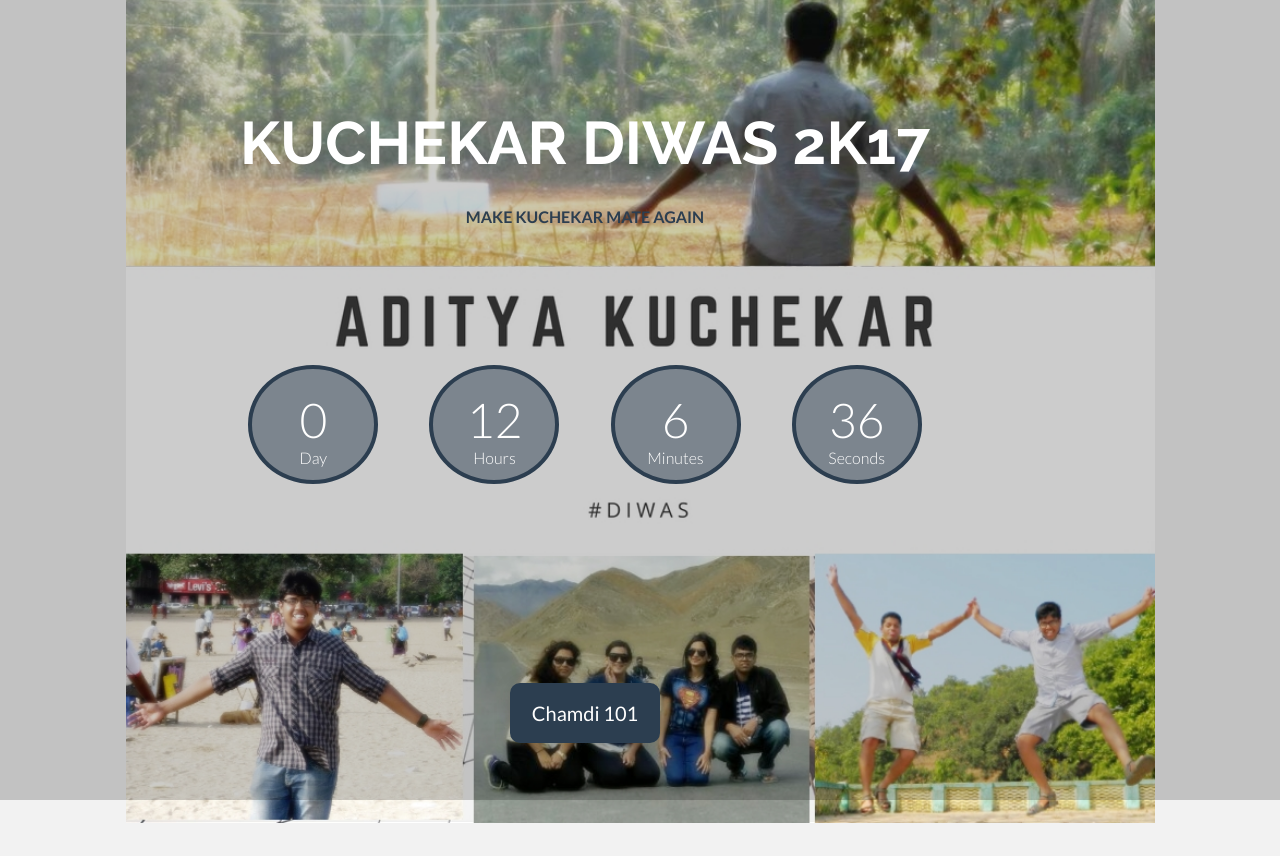
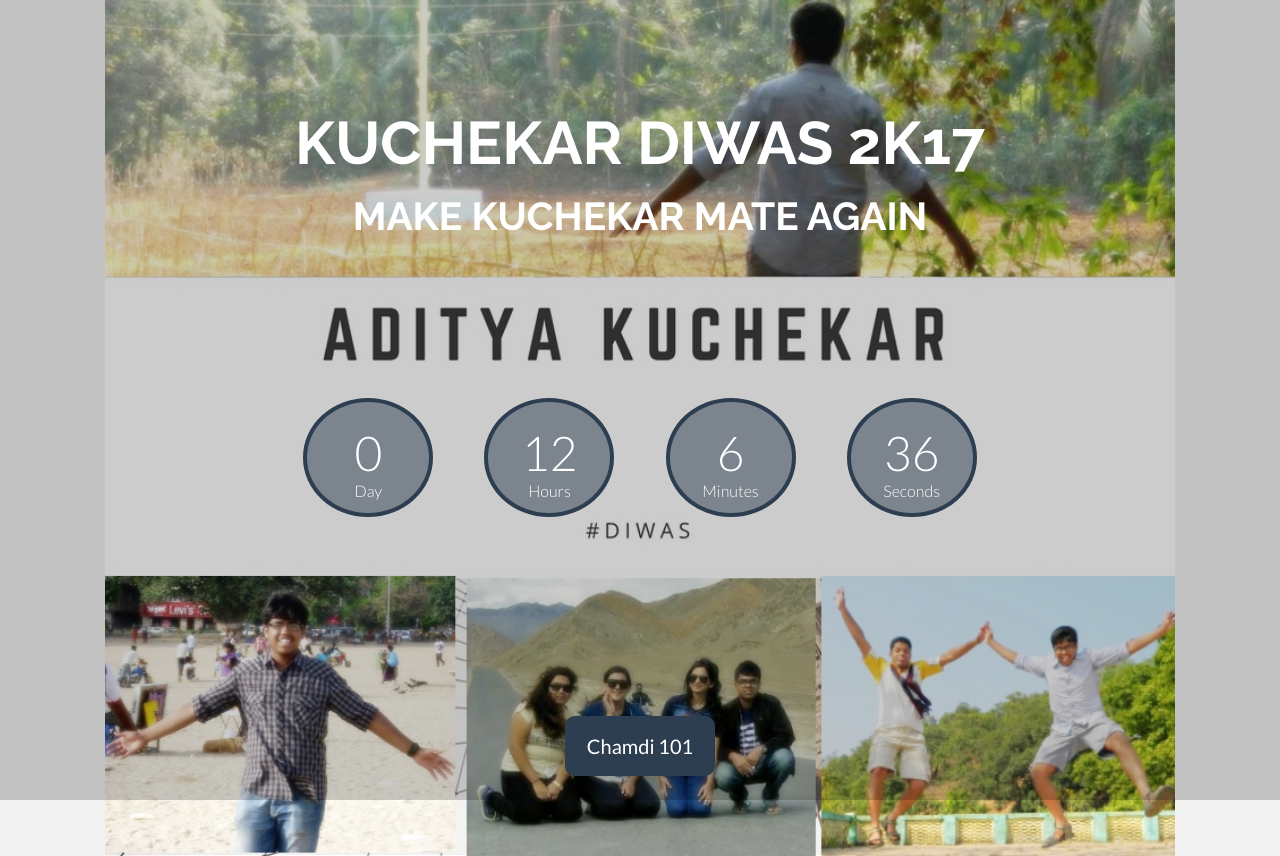
Before and after one commit to mithilgotarne/diwas, a plain HTML site: page index.html in a window 1280 px wide. Before the commit the page ends 823 px from the top, so only its background shows below. Drawn offline with Linux system fonts and the light colour scheme.

Commit message:
added mess

```diff
--- a/assets/css/soon.css
+++ b/assets/css/soon.css
@@ -96,7 +96,7 @@ HEADER
 }
 
 #message{
-    color: #2c3e50;
+    color: white;
     font-weight: 900;
 }
 
--- a/index.html
+++ b/index.html
@@ -41,12 +41,15 @@
   <body class="nomobile" style="display: flex">
 
     <!-- START HEADER -->
-    <section id="header">
+    <section id="header" style="text-align: center;width: 100%">
         <div class="container" style="display: flex;flex-direction: column;justify-content: space-between;">
             <header>
                 <!-- HEADLINE -->
-                <h1 data-animated="GoIn"><b>KUCHEKAR DIWAS 2K17</b></h1>
-                <p id="message">MAKE KUCHEKAR MATE AGAIN</p>
+                <h1 data-animated="GoIn"><b>KUCHEKAR DIWAS 2K17
+                    <br>
+                    <small id="message">MAKE KUCHEKAR MATE AGAIN</small>
+                </b></h1>
+
             </header>
             <!-- START TIMER -->
             <div id="timer" data-animated="FadeIn">
```
